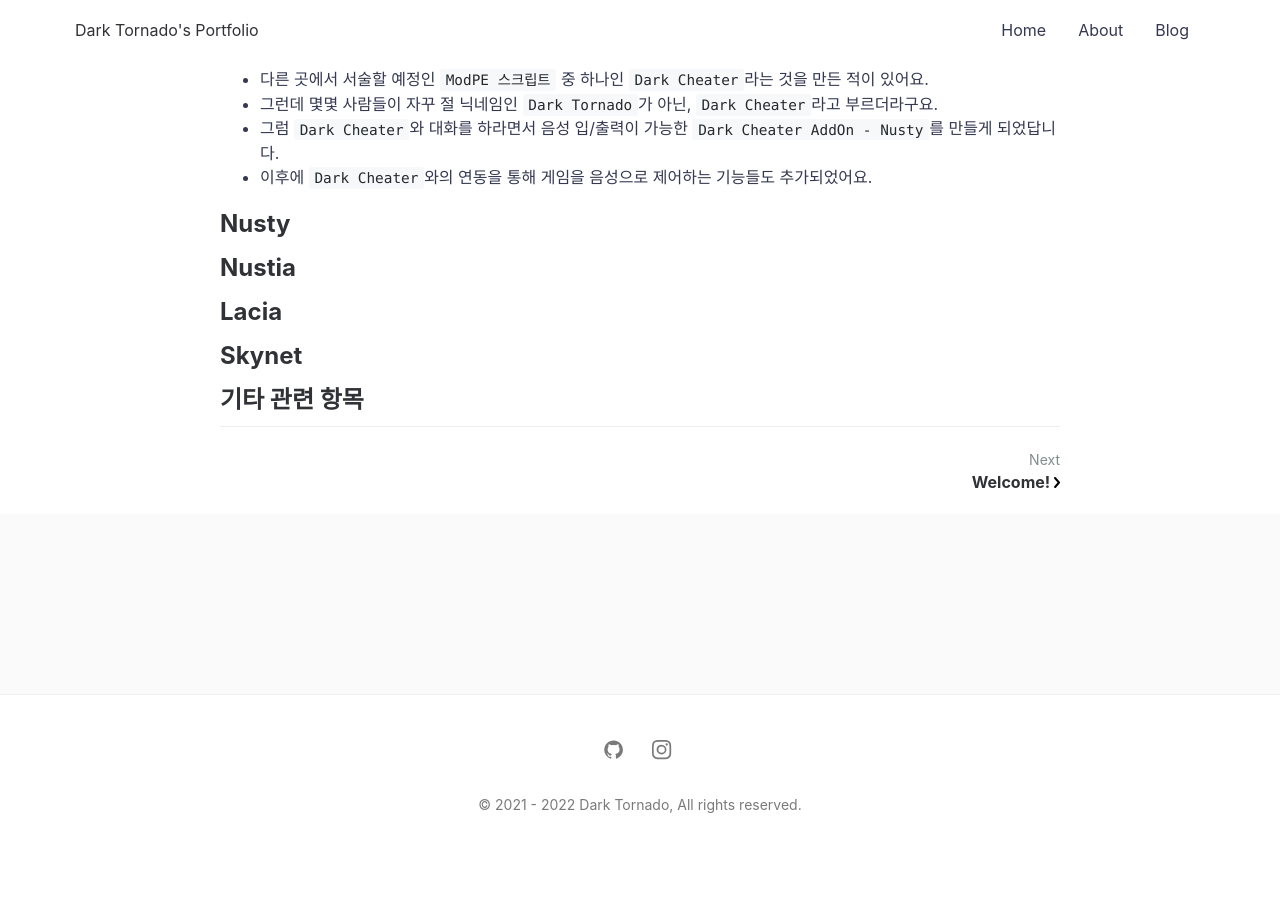
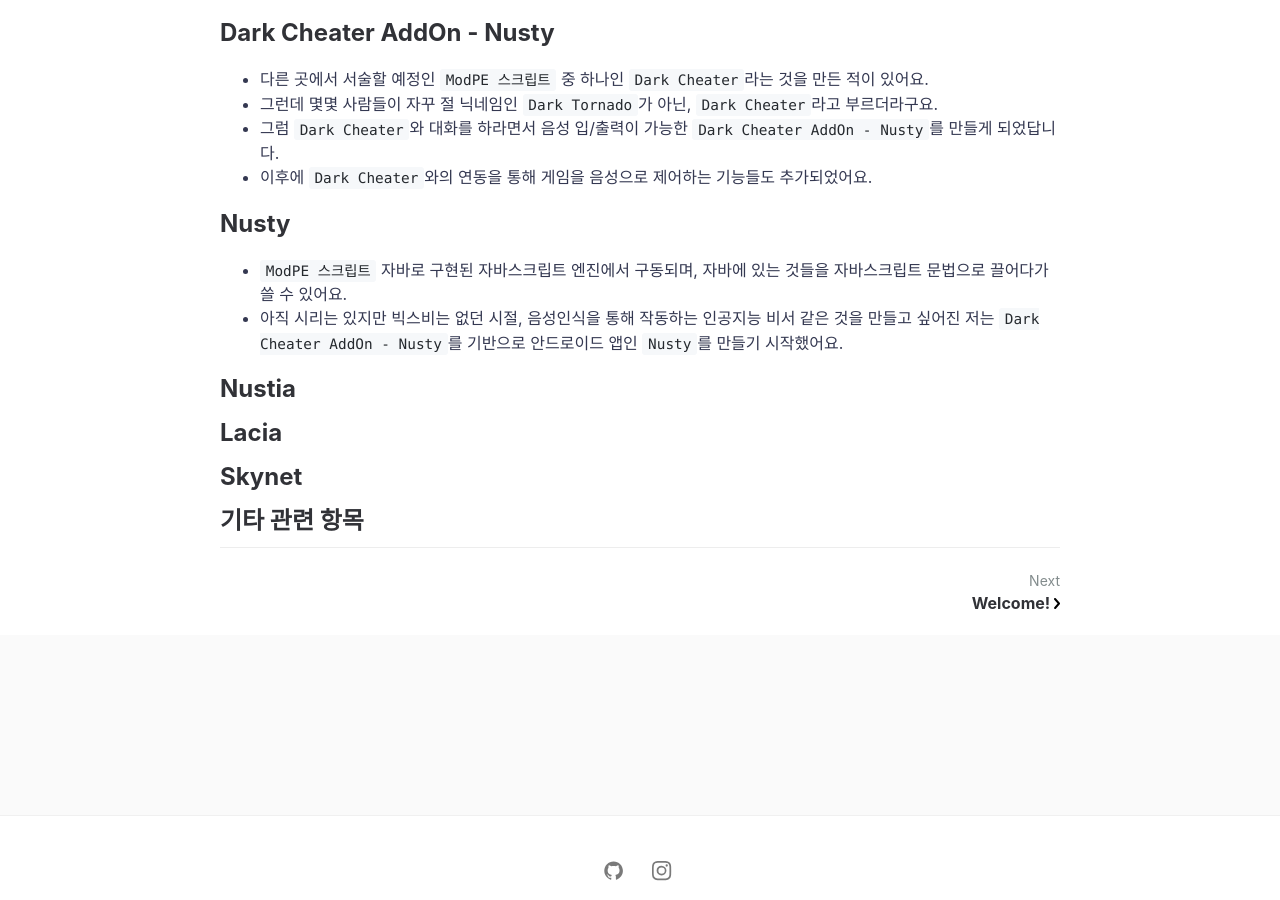
Before and after one commit to DarkTornado/Portfolio, a Jekyll site: the page built from _posts/1970-01-01-project-s.md, in a window 1280 px wide and 900 px high, scrolled down 818 px. Built offline with Jekyll 4.4.1, drawn with Linux system fonts in a browser that asks for light colours; comment, search, counter and statistics services are not loaded; before the commit the page ends 1678 px from its top, so only the background shows below that.

Commit message:
Nusty / 작성중

```diff
--- a/_posts/1970-01-01-project-s.md
+++ b/_posts/1970-01-01-project-s.md
@@ -17,6 +17,8 @@ featured-img: Liyuu.jpg
 * 이후에 `Dark Cheater`와의 연동을 통해 게임을 음성으로 제어하는 기능들도 추가되었어요.
 
 ## Nusty
+* `ModPE 스크립트` 자바로 구현된 자바스크립트 엔진에서 구동되며, 자바에 있는 것들을 자바스크립트 문법으로 끌어다가 쓸 수 있어요.
+* 아직 시리는 있지만 빅스비는 없던 시절, 음성인식을 통해 작동하는 인공지능 비서 같은 것을 만들고 싶어진 저는 `Dark Cheater AddOn - Nusty`를 기반으로 안드로이드 앱인 `Nusty`를 만들기 시작했어요.
 
 ## Nustia
 
```
